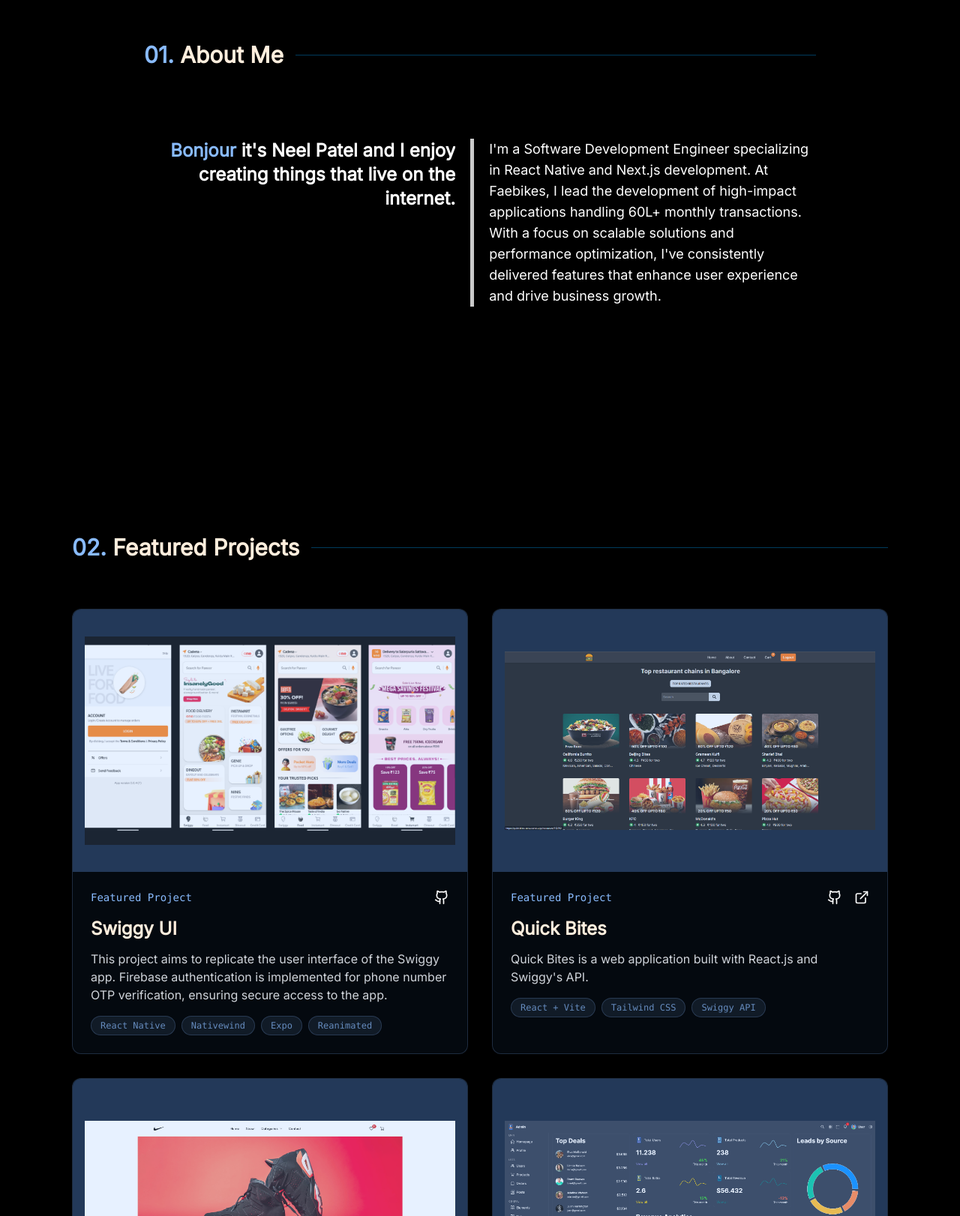
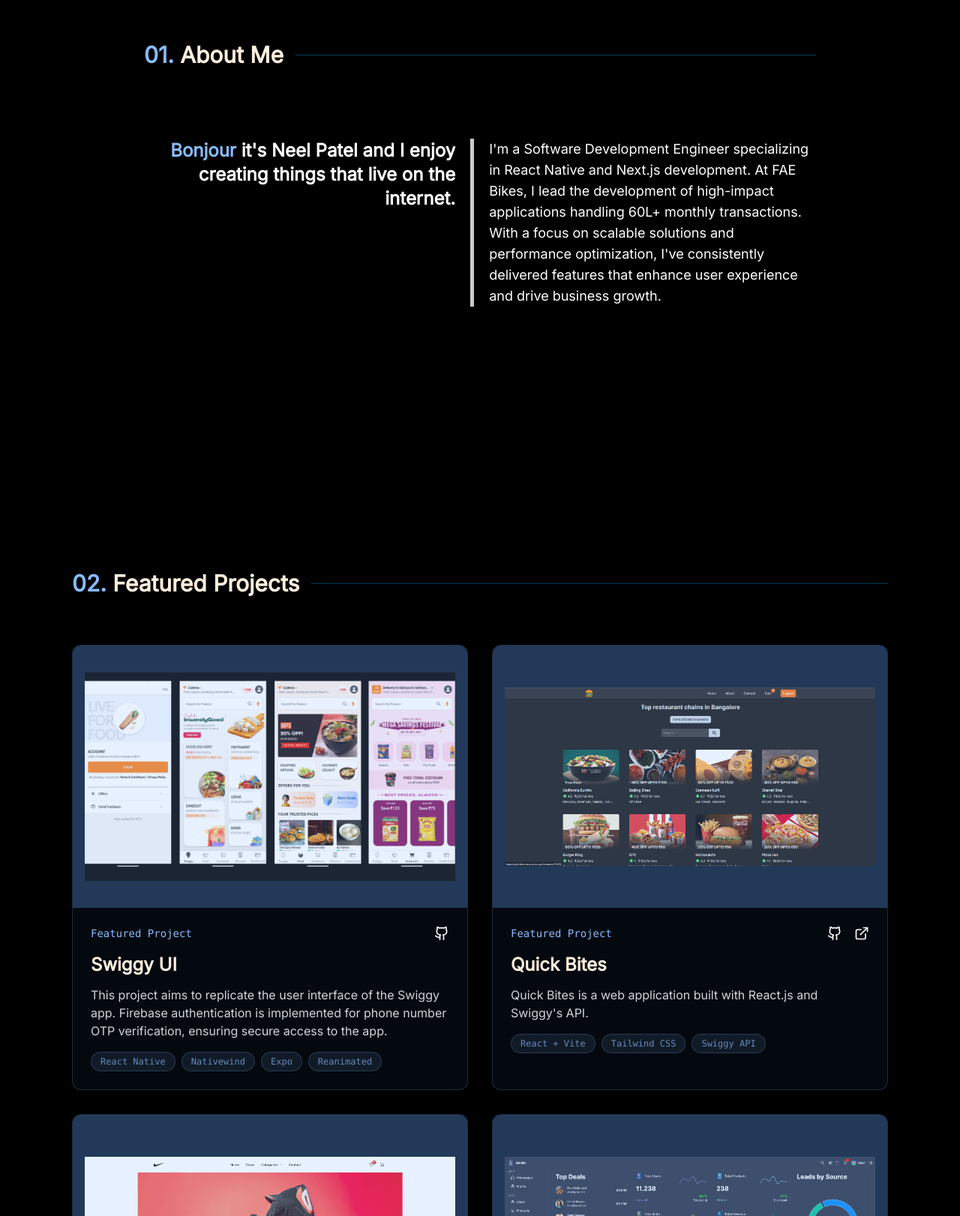
Before and after one commit to Neel2107/portfolio, a React (Vite) app: page / in a window 1280 px wide. Shown: the part 1038-2660 px from the top of the page at 75% size. Built offline with nearby package versions, Linux system fonts and the light colour scheme.

Commit message:
chore: consistent spacing across sections

```diff
--- a/src/components/AboutMeSection/AboutMeSection.jsx
+++ b/src/components/AboutMeSection/AboutMeSection.jsx
@@ -5,7 +5,7 @@
 const AboutMeSection = () => {
     return (
         <motion.div
-      className="flex items-center justify-center min-h-screen w-full  px-4 md:px-[15%] z-20 md:mt-0 mt-[60%]"
+            className="flex items-center justify-center min-h-screen w-full px-4 md:px-[15%] z-20 py-32"
             id="about"
             initial={{ opacity: 0 }}
             whileInView={{ opacity: 1 }}
@@ -34,7 +34,7 @@
                         viewport={{ once: true }}
                         transition={{ duration: 0.6, delay: 0.6 }}
                     >
-            I'm a Software Development Engineer specializing in React Native and Next.js development. At Faebikes, I lead the development of high-impact applications handling 60L+ monthly transactions. With a focus on scalable solutions and performance optimization, I've consistently delivered features that enhance user experience and drive business growth.
+                        I'm a Software Development Engineer specializing in React Native and Next.js development. At FAE Bikes, I lead the development of high-impact applications handling 60L+ monthly transactions. With a focus on scalable solutions and performance optimization, I've consistently delivered features that enhance user experience and drive business growth.
                     </motion.p>
                 </div>
             </div>
--- a/src/components/ContactSection/ContactSection.jsx
+++ b/src/components/ContactSection/ContactSection.jsx
@@ -36,7 +36,7 @@
   ];
 
   return (
-    <div className="min-h-screen flex items-center justify-center px-6 md:px-16 lg:px-24 py-20" id="contact">
+    <div className="min-h-screen flex items-center justify-center px-6 md:px-16 lg:px-24 py-32" id="contact">
       <div className="w-full max-w-7xl mx-auto">
         <motion.div
           className="flex flex-col w-full"
@@ -56,7 +56,7 @@
             >
 
 
-              <div className="w-full md:w-[45%] pl-8 md:pl-16">
+              <div className="w-full md:w-[45%]  md:pl-16">
                 <motion.div
                   className="bg-[#0e1f34]/30 backdrop-blur-sm p-8 rounded-lg border border-[#89bbfe]/20"
                   whileHover={{ scale: 1.02 }}
--- a/src/components/Experience/Experience.jsx
+++ b/src/components/Experience/Experience.jsx
@@ -7,7 +7,7 @@
   {
     title: "Software Development Engineer 1",
     period: "AUG 2024 - Present",
-    organization: "Faebikes, Bangalore",
+    organization: "FAE Bikes, Bangalore",
     responsibilities: [
       "Enhanced and launched the Retail App on Play Store with improved UI/UX, deep linking, supporting 60 lakh+ monthly transactions and 1000+ daily active users.",
       "Designed and built Internal Operations App flows in React Native, supporting 20+ daily deployments and 55+ services with features like in-app media capture and PDF generation.",
@@ -17,7 +17,7 @@
   {
     title: "Software Development Engineer Intern",
     period: "MAY 2024 - AUG 2024",
-    organization: "Faebikes, Bangalore",
+    organization: "FAE Bikes, Bangalore",
     responsibilities: [
       "Developed MVP of Retail App using React Native and Expo, integrating OTP-based login and Razorpay for secure transactions.",
       "Created MVP of Internal Operations App with features like in-app image capture, JWT authorization, and AWS S3 integration.",
@@ -48,7 +48,7 @@
 
 const Experience = () => {
     return (
-    <div className="py-[10%] px-4 md:px-[17%]" id="education">
+        <div className="py-32 px-4 md:px-[17%]" id="education">
             <motion.div
                 className="flex flex-col w-full"
                 initial={{ opacity: 0 }}
@@ -65,8 +65,7 @@
                     {experience.map((exp, index) => (
                         <motion.div
                             key={index}
-              className={`relative flex flex-col md:flex-row ${index % 2 === 0 ? 'md:flex-row-reverse' : ''
-                } gap-8 mb-16`}
+                            className={`relative flex flex-col md:flex-row ${index % 2 === 0 ? 'md:flex-row-reverse' : ''} gap-8 mb-16 last:mb-0`}
                             initial={{ opacity: 0, y: 20 }}
                             whileInView={{ opacity: 1, y: 0 }}
                             viewport={{ once: true }}
@@ -76,8 +75,7 @@
                             <div className="absolute left-[-9px] md:left-[50%] md:ml-[-9px] w-5 h-5 rounded-full bg-[#89bbfe] z-10" />
 
                             {/* Content */}
-              <div className={`w-full md:w-[45%] pl-8 md:pl-0 ${index % 2 === 0 ? 'md:pr-16' : 'md:pl-16'
-                }`}>
+                            <div className={`w-full md:w-[45%] pl-8 md:pl-0 ${index % 2 === 0 ? 'md:pr-16' : 'md:pl-16'}`}>
                                 <motion.div
                                     className="bg-[#0e1f34]/30 backdrop-blur-sm p-6 rounded-lg border border-[#89bbfe]/20"
                                     whileHover={{ scale: 1.02 }}
--- a/src/components/ProjectContainer/ProjectContainer.jsx
+++ b/src/components/ProjectContainer/ProjectContainer.jsx
@@ -52,7 +52,7 @@
     ];
 
     return (
-        <div className="min-h-screen py-20 px-4 md:px-16 lg:px-24" id="project">
+        <div className="min-h-screen py-32 px-4 md:px-16 lg:px-24" id="project">
             <div className="max-w-7xl mx-auto">
                 <SectionTitle number="02" title="Featured Projects" />
 
--- a/src/components/SkillsSection/SkillsSection.jsx
+++ b/src/components/SkillsSection/SkillsSection.jsx
@@ -20,7 +20,7 @@
   };
 
   return (
-    <div className="flex items-center justify-center min-h-screen w-full py-[5%]  px-4 md:px-[17%]  " id="skills">
+    <div className="flex items-center justify-center min-h-screen w-full py-32 px-4 md:px-[17%]" id="skills">
       <div className="w-full">
         <SectionTitle number="03" title="My Stack" />
 
```
Also changed, not shown: 1 other file (tests, documents, lock files or other folders). Lines whose indentation alone changed are shown as unchanged.
